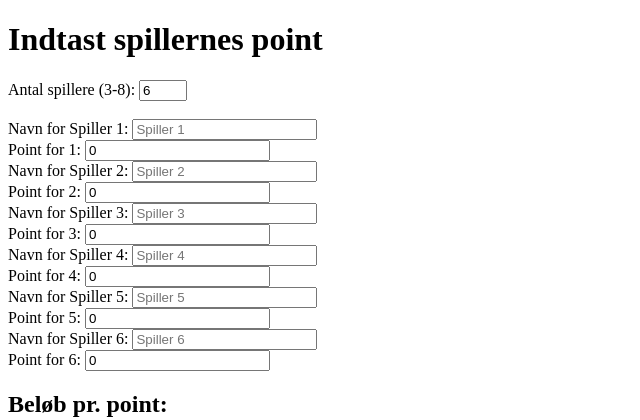
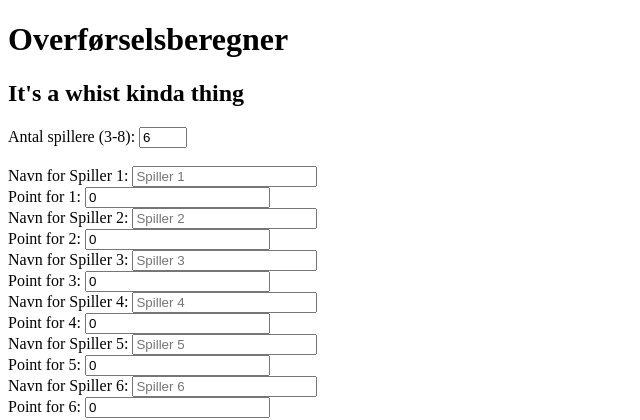
Before and after one commit to oerwood/whist, a Flask app: page / in a window 1280 px wide. Shown: the top 420 px of the page, without its empty margins (0-640 px from the left). Run offline with Flask 3, Linux system fonts and the light colour scheme.

Commit message:
Update index.html

```diff
--- a/templates/index.html
+++ b/templates/index.html
@@ -51,7 +51,8 @@
     </script>
 </head>
 <body onload="opdaterSpillerFelter()">
-    <h1>Indtast spillernes point</h1>
+    <h1>Overførselsberegner</h1>
+    <h2>It's a whist kinda thing</h2>
 
     <label>Antal spillere (3-8):
         <input type="number" id="antalSpillere" value="6" min="3" max="8" onchange="opdaterSpillerFelter()">
```
